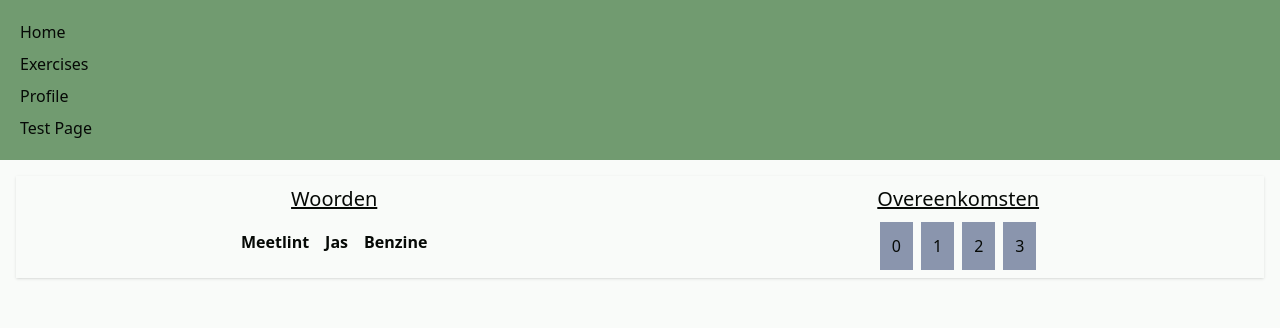
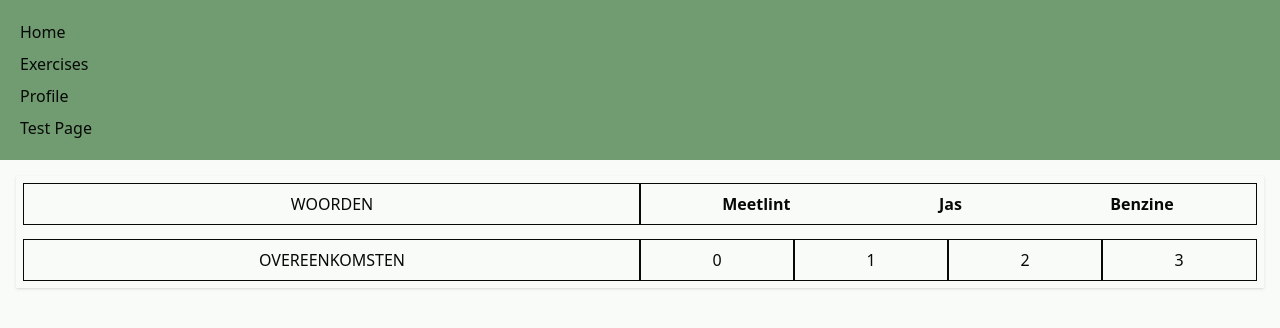
Before and after one commit to bralcc/basistest, a React (Vite) app: page /exercise3 in a window 1280 px wide. Both pictures are taken after a click on the button "Start". Shown: the top 328 px of the page. Built offline with nearby package versions, Linux system fonts and the light colour scheme.

Commit message:
edited styling

```diff
--- a/src/pages/Exercise3.jsx
+++ b/src/pages/Exercise3.jsx
@@ -1,4 +1,4 @@
-import React, { useEffect, useState } from "react";
+import React, { useState } from "react";
 import Box from "../components/Box";
 import Title from "../components/Title";
 import Button from "../components/Button";
@@ -53,13 +53,12 @@ export default function Exercise3() {
           </Button>
         </div>
       )}
-
       {step === "step1" && (
-        <div className="flex flex-col justify-center gap-2">
-          <div className="text-center text-2xl">
-            <h1>REGELS</h1>
+        <div className="flex flex-col justify-center">
+          <div className="text-center text-2xl ring-1 p-1">
+            <p>REGELS</p>
           </div>
-          <div className="flex justify-center gap-x-2">
+          <div className="flex justify-center gap-x-2 ring-1 p-1">
             {exercise.categories.map((cat, key) => (
               <span key={key}>{cat.name}</span>
             ))}
@@ -67,23 +66,27 @@ export default function Exercise3() {
         </div>
       )}
       {step === "step2" && (
-        <div className="flex flex-row flex-auto justify-center gap-4">
-          <div className="flex flex-col flex-auto items-center gap-2">
-            <h2>Woorden</h2>
-            <div className="flex gap-4 font-bold">
+        <div className="flex flex-col justify-center gap-4">
+          <div className="flex flex-row flex-auto items-center">
+            <div className="ring-1 p-2 flex-1 text-center">
+              <p>WOORDEN</p>
+            </div>
+            <div className="flex justify-around ring-1 font-bold p-2 flex-1">
               {exercise.words.map((word, key) => (
                 <span key={key}>{word}</span>
               ))}
             </div>
           </div>
-          <div className="flex flex-col flex-auto items-center">
-            <h2>Overeenkomsten</h2>
-            <div className="flex flex-row gap-2">
+          <div className="flex flex-row flex-auto items-center">
+            <div className="flex-1 text-center">
+              <p className="ring-1 p-2">OVEREENKOMSTEN</p>
+            </div>
+            <div className="flex flex-row flex-1">
               {[0, 1, 2, 3].map((num) => (
                 <button
                   key={num}
                   value={num}
-                  className="p-3 bg-accent hover:bg-cyan-800"
+                  className="p-2 ring-1 hover:ring-2 flex-1"
                   onClick={handleAnswer}
                 >
                   {num}
@@ -94,8 +97,7 @@ export default function Exercise3() {
         </div>
       )}
       {step === "feedback" && (
-        <div className="flex flex-col justify-center p-2">
-          <h2>Feedback</h2>
+        <div className="flex flex-col items-center p-2">
           <div>{feedback}</div>
         </div>
       )}
```
